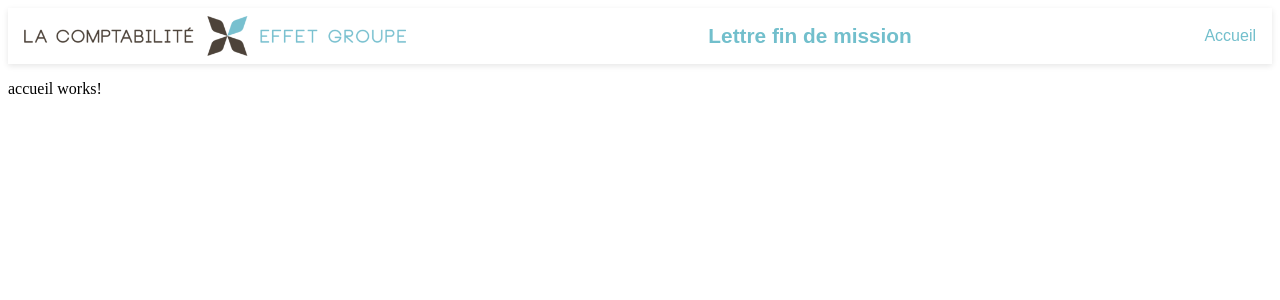
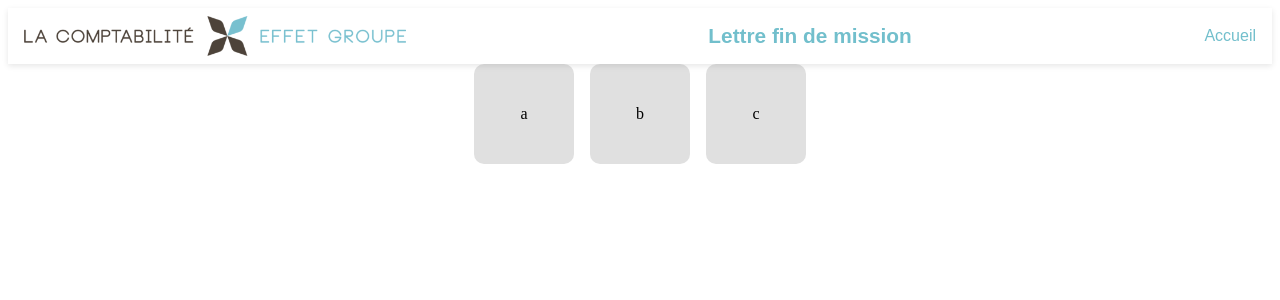
Before and after one commit to ldebouche/Projet1_lettre_fin_de_mission, an Angular app in the folder frontend/: page /accueil in a window 1280 px wide. Shown: the top 300 px of the page. Built offline with nearby package versions, Linux system fonts and the light colour scheme.

Commit message:
premier ajout de l'accueil

```diff
--- a/frontend/src/app/pages/accueil/accueil.html
+++ b/frontend/src/app/pages/accueil/accueil.html
@@ -1 +1,3 @@
-<p>accueil works!</p>
+<div class="cartes-container">
+    <app-cartes-principales [name]="section" *ngFor="let section of sections"></app-cartes-principales>
+</div>
--- a/frontend/src/app/pages/accueil/accueil.scss
+++ b/frontend/src/app/pages/accueil/accueil.scss
@@ -0,0 +1,7 @@
+.cartes-container {
+    display: flex;
+    flex-direction: row;
+    justify-content: center;
+    gap: 1rem;
+    align-items: center;
+}
--- a/frontend/src/app/pages/accueil/accueil.ts
+++ b/frontend/src/app/pages/accueil/accueil.ts
@@ -1,11 +1,20 @@
-import { Component } from '@angular/core';
+import { Component, OnInit } from '@angular/core';
+import { ReactiveFormsModule, FormBuilder, FormGroup, FormArray } from '@angular/forms';
+import { CommonModule } from '@angular/common';
+import { forkJoin } from 'rxjs';
+
+import { CartesPrincipalesComponent } from './cartes_principales/cartes-principales';
 
 @Component({
   selector: 'app-accueil',
-  imports: [],
+  imports: [
+    CommonModule,
+    ReactiveFormsModule,
+    CartesPrincipalesComponent
+  ],
   templateUrl: './accueil.html',
   styleUrl: './accueil.scss'
 })
 export class AccueilComponent {
-
+  sections = ["a", "b", "c"];
 }
--- /dev/null
+++ b/frontend/src/app/pages/accueil/cartes_principales/cartes-principales.html
@@ -0,0 +1 @@
+<div class="carte-principale">{{ name }}</div>
--- /dev/null
+++ b/frontend/src/app/pages/accueil/cartes_principales/cartes-principales.scss
@@ -0,0 +1,9 @@
+.carte-principale {
+    display: flex;
+    justify-content: center;
+    align-items: center;
+    width: 100px;
+    height: 100px;
+    border-radius: 10px;
+    background-color: #e0e0e0;
+}
--- /dev/null
+++ b/frontend/src/app/pages/accueil/cartes_principales/cartes-principales.ts
@@ -0,0 +1,11 @@
+import { Component, Input } from '@angular/core';
+
+@Component({
+  selector: 'app-cartes-principales',
+  imports: [],
+  templateUrl: './cartes-principales.html',
+  styleUrl: './cartes-principales.scss'
+})
+export class CartesPrincipalesComponent {
+  @Input() name: string = '';
+}
```
